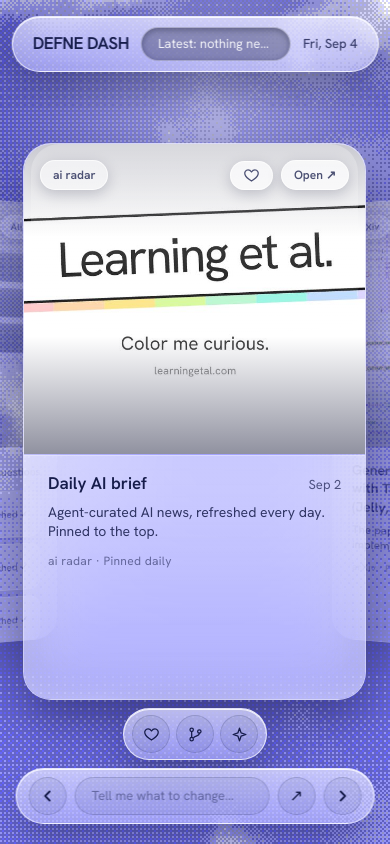
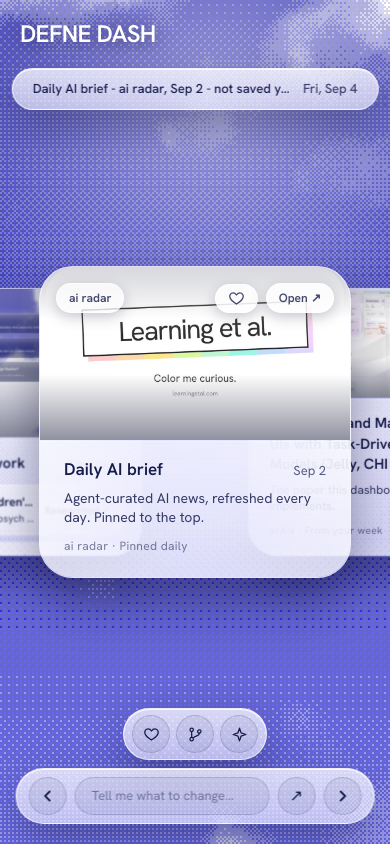
Before and after one commit to defnegenc/defne-dash, a Next.js app: page / in a window 390 px wide. Built offline with nearby package versions, Linux system fonts and the light colour scheme; a web font is replaced by a local one.

Commit message:
v19: real backdrop blur at last - Lightning CSS was stripping the unprefixed backdrop-filter so nothing ever blurred; glass now fully obscures the sky (80px blur, milky frost), top bar de-nested + tracks the centered card, DEFNE DASH top-left white, mobile square half-peek cards

```diff
--- a/src/app/globals.css
+++ b/src/app/globals.css
@@ -68,8 +68,8 @@ body {
   position: relative;
   overflow: hidden;
   background: rgba(14, 22, 64, 0.48);
-  backdrop-filter: blur(32px) saturate(1.5);
-  -webkit-backdrop-filter: blur(32px) saturate(1.5);
+  backdrop-filter: blur(56px) saturate(1.5) brightness(1.06);
+  -webkit-backdrop-filter: blur(56px) saturate(1.5) brightness(1.06);
   border: 1px solid rgba(255, 255, 255, 0.9);
   border-radius: 1.5rem;
 }
@@ -85,8 +85,8 @@ body {
 /* Nested surface: defined inner capsules - near-solid, ink text */
 .glass-inset {
   background: rgba(255, 255, 255, 0.55);
-  backdrop-filter: blur(16px) saturate(1.2);
-  -webkit-backdrop-filter: blur(16px) saturate(1.2);
+  backdrop-filter: blur(40px) saturate(1.3) brightness(1.05);
+  -webkit-backdrop-filter: blur(40px) saturate(1.3) brightness(1.05);
   border: 1px solid rgba(255, 255, 255, 0.85);
   border-radius: 999px;
 }
@@ -97,8 +97,8 @@ body {
   color: #fff;
   text-shadow: 0 1px 8px rgba(8, 16, 64, 0.6);
   background: rgba(255, 255, 255, 0.2);
-  backdrop-filter: blur(14px) saturate(1.3);
-  -webkit-backdrop-filter: blur(14px) saturate(1.3);
+  backdrop-filter: blur(36px) saturate(1.3) brightness(1.05);
+  -webkit-backdrop-filter: blur(36px) saturate(1.3) brightness(1.05);
   border: 1px solid rgba(255, 255, 255, 0.85);
   border-radius: 999px;
 }
@@ -246,9 +246,9 @@ body {
    Smoky frost: near-clear white tint + heavy blur so the digicore sky
    bleeds through, hairline white rim, inner top light, soft floor shadow. */
 .vglass {
-  background: linear-gradient(180deg, rgba(255, 255, 255, 0.28), rgba(255, 255, 255, 0.12));
-  backdrop-filter: blur(34px) saturate(1.8);
-  -webkit-backdrop-filter: blur(34px) saturate(1.8);
+  background: linear-gradient(180deg, rgba(252, 252, 254, 0.5), rgba(248, 248, 252, 0.36));
+  backdrop-filter: blur(80px) saturate(1.5) brightness(1.07);
+  -webkit-backdrop-filter: blur(80px) saturate(1.5) brightness(1.07);
   border: 1px solid rgba(255, 255, 255, 0.62);
   box-shadow:
     inset 0 1px 0 rgba(255, 255, 255, 0.7),
@@ -270,7 +270,7 @@ body {
   border-radius: 999px;
 }
 .vglass-card {
-  border-radius: 28px;
+  border-radius: 34px;
 }
 
 /* inset well inside the top bar (the pin's url field) */
@@ -309,14 +309,14 @@ body {
   color: #161c4a;
   padding: 5px 12px;
   border-radius: 999px;
-  background: rgba(255, 255, 255, 0.55);
+  background: rgba(255, 255, 255, 0.72);
   border: 1px solid rgba(255, 255, 255, 0.7);
-  backdrop-filter: blur(14px) saturate(1.6);
-  -webkit-backdrop-filter: blur(14px) saturate(1.6);
+  backdrop-filter: blur(40px) saturate(1.5) brightness(1.06);
+  -webkit-backdrop-filter: blur(40px) saturate(1.5) brightness(1.06);
   box-shadow: 0 4px 14px rgba(8, 10, 42, 0.25);
 }
 .vchip-strong {
-  background: rgba(255, 255, 255, 0.72);
+  background: rgba(255, 255, 255, 0.85);
 }
 
 /* card visual zone: digicore dither swatch, darker at the bottom so the
@@ -328,9 +328,9 @@ body {
   display: flex;
   align-items: center;
   justify-content: center;
-  background: rgba(255, 255, 255, 0.08);
-  backdrop-filter: blur(26px) saturate(1.5);
-  -webkit-backdrop-filter: blur(26px) saturate(1.5);
+  background: rgba(255, 255, 255, 0.3);
+  backdrop-filter: blur(48px) saturate(1.5) brightness(1.06);
+  -webkit-backdrop-filter: blur(48px) saturate(1.5) brightness(1.06);
   border-bottom: 1px solid rgba(255, 255, 255, 0.22);
   overflow: hidden;
 }
@@ -371,9 +371,9 @@ body {
 
 /* info panel zone under the visual */
 .vglass-panel {
-  background: linear-gradient(180deg, rgba(255, 255, 255, 0.58), rgba(255, 255, 255, 0.34));
-  backdrop-filter: blur(28px) saturate(1.8);
-  -webkit-backdrop-filter: blur(28px) saturate(1.8);
+  background: linear-gradient(180deg, rgba(252, 252, 254, 0.7), rgba(248, 248, 252, 0.54));
+  backdrop-filter: blur(80px) saturate(1.5) brightness(1.08);
+  -webkit-backdrop-filter: blur(80px) saturate(1.5) brightness(1.08);
   border-top: 1px solid rgba(255, 255, 255, 0.55);
   color: #161c4a;
 }
@@ -387,7 +387,7 @@ body {
   border-radius: 14px;
   font-size: 14px;
   color: #161c4a;
-  background: rgba(255, 255, 255, 0.4);
+  background: rgba(255, 255, 255, 0.58);
   border: 1px solid rgba(255, 255, 255, 0.6);
   transition: background 140ms ease, transform 140ms ease;
 }
@@ -417,9 +417,9 @@ body {
 
 /* bars take the pin's light material: milky frost, dark ink foreground */
 .vglass-bar {
-  background: linear-gradient(180deg, rgba(255, 255, 255, 0.62), rgba(255, 255, 255, 0.36));
-  backdrop-filter: blur(30px) saturate(1.8);
-  -webkit-backdrop-filter: blur(30px) saturate(1.8);
+  background: linear-gradient(180deg, rgba(252, 252, 254, 0.76), rgba(248, 248, 252, 0.6));
+  backdrop-filter: blur(80px) saturate(1.5) brightness(1.08);
+  -webkit-backdrop-filter: blur(80px) saturate(1.5) brightness(1.08);
   border: 1px solid rgba(255, 255, 255, 0.7);
   box-shadow:
     inset 0 1px 0 rgba(255, 255, 255, 0.85),
@@ -491,3 +491,10 @@ a.vchip:hover, button.vchip:hover {
   background: rgba(255, 255, 255, 0.5);
   border-color: rgba(21, 27, 71, 0.4);
 }
+
+/* mobile square cards: let the visual zone shrink so 1:1 cards fit */
+@media (max-width: 899px) {
+  .card-visual {
+    min-height: 0;
+  }
+}
--- a/src/app/layout.tsx
+++ b/src/app/layout.tsx
@@ -23,6 +23,19 @@ export default function RootLayout({ children }: { children: React.ReactNode })
         <link rel="stylesheet" href="https://api.fontshare.com/v2/css?f[]=technor@400,700&display=swap" />
       </head>
       <body className="font-sans antialiased">
+        {/* Lightning CSS strips the unprefixed backdrop-filter and keeps only
+            the -webkit- alias, which current Chrome removed - so the real
+            blur lives here, untouched by the CSS pipeline. Keep values in
+            sync with the glass classes in globals.css. */}
+        <style>{`
+          .vglass { backdrop-filter: blur(80px) saturate(1.5) brightness(1.07); }
+          .vglass-panel, .vglass-bar { backdrop-filter: blur(80px) saturate(1.5) brightness(1.08); }
+          .vchip { backdrop-filter: blur(40px) saturate(1.5) brightness(1.06); }
+          .card-visual { backdrop-filter: blur(48px) saturate(1.5) brightness(1.06); }
+          .glass { backdrop-filter: blur(56px) saturate(1.5) brightness(1.06); }
+          .glass-inset { backdrop-filter: blur(40px) saturate(1.3) brightness(1.05); }
+          .glass-chip { backdrop-filter: blur(36px) saturate(1.3) brightness(1.05); }
+        `}</style>
         <SkyCanvas />
         <AeroBg />
         {children}
--- a/src/components/stage.tsx
+++ b/src/components/stage.tsx
@@ -96,6 +96,25 @@ const FAVS = [
   { href: "https://github.com/defnegenc/learning-et-al/pulls", label: "Your PRs", icon: <BranchIcon /> },
   { href: "/curiosities", label: "Curiosities", icon: <SparkIcon /> },
 ];
+
+
+function statusFor(card: StageCard, savedReads: SavedRead[]): string {
+  if (card.kind === "news") {
+    const saved = savedReads.some((r) => r.id === card.id);
+    return `${card.title} - ${card.source}, ${card.date} - ${saved ? "saved to favourites" : "not saved yet"}`;
+  }
+  if (card.kind === "prs") {
+    const ready = card.prs.filter((x) => x.state === "ready").length;
+    const stale = card.prs.filter((x) => x.state === "stale").length;
+    const merged = card.prs.filter((x) => x.state === "merged").length;
+    const bits: string[] = [];
+    if (ready) bits.push(`${ready} ready to merge`);
+    if (stale) bits.push(`${stale} stale`);
+    if (merged) bits.push(`${merged} merged`);
+    return `PR pile - ${bits.join(" - ") || "all clear"}`;
+  }
+  return `Curiosity homework - ${card.curiosities.length} open questions`;
+}
 
 function glyphFor(itemKind: string): string {
   if (itemKind === "ai-daily") return "✦";
@@ -239,13 +258,18 @@ export function Stage({
 
   return (
     <main className="relative flex min-h-screen flex-col items-center justify-center overflow-hidden px-4 py-24">
-      {/* top bar: summary */}
-      <header className="vglass-bar vglass-pill fixed left-1/2 top-4 z-40 flex w-[min(940px,94vw)] -translate-x-1/2 items-center gap-3 px-5 py-2.5">
-        <span className="font-display shrink-0 text-[17px] font-semibold tracking-tight">
-          DEFNE DASH
-        </span>
-        <span className="vglass-well min-w-0 flex-1 truncate px-4 py-1.5 text-center text-[13px] text-white/90">
-          {summary}
+      {/* wordmark: very top left, larger, white, straight on the sky - no glass */}
+      <div
+        className="font-display fixed left-5 top-4 z-50 text-[24px] font-semibold tracking-tight text-white"
+        style={{ textShadow: "0 2px 18px rgba(8, 12, 50, 0.65)" }}
+      >
+        DEFNE DASH
+      </div>
+
+      {/* top bar: one glass surface, text tracks the centered card */}
+      <header className="vglass-bar vglass-pill fixed left-1/2 top-[68px] md:top-4 z-40 flex w-[min(940px,94vw)] -translate-x-1/2 items-center gap-3 px-5 py-2.5">
+        <span className="min-w-0 flex-1 truncate text-center text-[13px] font-medium">
+          {statusFor(current, savedReads)}
         </span>
         <span className="shrink-0 text-[13px] font-medium opacity-80">{date}</span>
       </header>
@@ -262,7 +286,10 @@ export function Stage({
       {/* card carousel */}
       <div
         className="relative flex w-full max-w-[1120px] items-center justify-center"
-        style={{ perspective: 1500, height: "min(66vh, 560px)", minHeight: 420 }}
+        style={{
+          height: wide ? "min(66vh, 560px)" : "min(80vw, 560px)",
+          minHeight: wide ? 420 : 0,
+        }}
       >
         {cards.map((card, idx) => {
           let off = idx - i;
@@ -275,17 +302,15 @@ export function Stage({
               key={card.id}
               className="absolute"
               style={{
-                width: "min(560px, 88vw)",
+                width: wide ? "min(560px, 88vw)" : "min(80vw, 560px)",
                 height: "100%",
-                transformPerspective: 1500,
                 zIndex: center ? 30 : 20,
                 pointerEvents: center ? "auto" : "none",
               }}
               animate={{
-                x: `${off * (wide ? 66 : 82)}%`,
-                scale: center ? 1 : 0.82,
-                rotateY: off * -14,
-                opacity: center ? 1 : wide ? 0.7 : 0.45,
+                x: `${off * (wide ? 66 : 60)}%`,
+                scale: center ? 1 : wide ? 0.82 : 0.86,
+                opacity: 1,
               }}
               transition={{ type: "spring", stiffness: 240, damping: 26, mass: 1 }}
               drag={center ? "x" : false}
```
